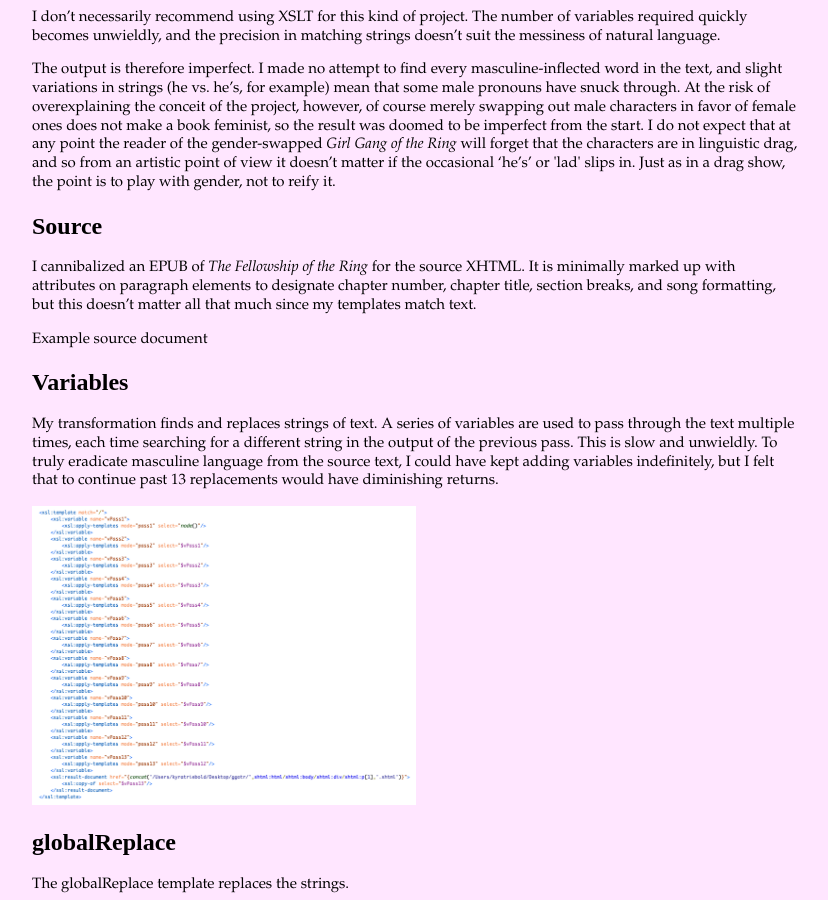
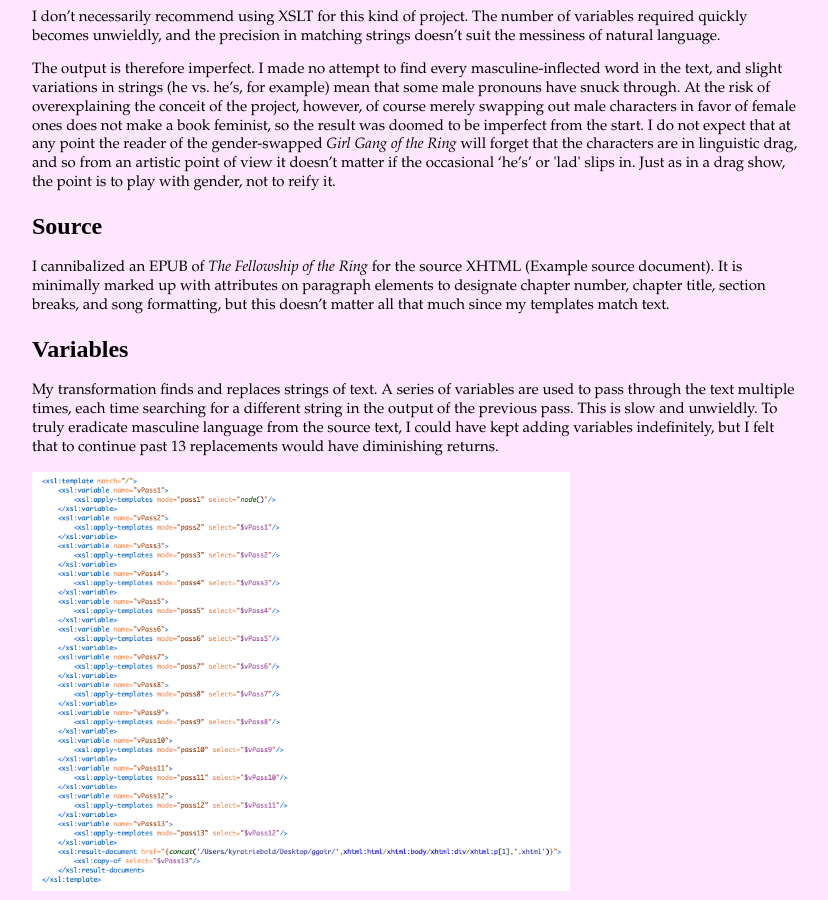
Before and after one commit to ktrie/ktrie.github.io, a Jekyll site: the page built from GGOTR/technical.html, in a window 1280 px wide and 900 px high, scrolled down 352 px. Shown: the whole window, without its empty margins (224-1052 px from the left). Built offline with Jekyll 4.4.1, drawn with Linux system fonts in a browser that asks for light colours.

Commit message:
Update technical.html

```diff
--- a/GGOTR/technical.html
+++ b/GGOTR/technical.html
@@ -13,21 +13,19 @@ title: Technical
 
 <h2>Source</h2>
 
-<p>I cannibalized an EPUB of <em>The Fellowship of the Ring</em> for the source XHTML. It is minimally marked up with attributes on paragraph elements to designate chapter number, chapter title, section breaks, and song formatting, but this doesn’t matter all that much since my templates match text.</p>
-
-<p><a href="https://github.com/ktrie/ktrie.github.io/blob/main/GGOTR/Fellowshipofth_chap-10.xhtml">Example source document</a></p>
+<p>I cannibalized an EPUB of <em>The Fellowship of the Ring</em> for the source XHTML <a href="https://github.com/ktrie/ktrie.github.io/blob/main/GGOTR/Fellowshipofth_chap-11.xhtml">(Example source document)</a>. It is minimally marked up with attributes on paragraph elements to designate chapter number, chapter title, section breaks, and song formatting, but this doesn’t matter all that much since my templates match text.</p>
 
 <h2>Variables</h2>
 
 <p><a href="/GGOTR/feminizer.xsl">My transformation</a> finds and replaces strings of text. A series of variables are used to pass through the text multiple times, each time searching for a different string in the output of the previous pass. This is slow and unwieldly. To truly eradicate masculine language from the source text, I could have kept adding variables indefinitely, but I felt that to continue past 13 replacements would have diminishing returns.</p>
 
-<img src="/GGOTR/feminizer_variables.jpeg" style="width:50%;height:50%;">
+<img src="/GGOTR/feminizer_variables.jpeg" style="width:70%;height:70%;">
 
 <h2>globalReplace</h2>
 
 <p>The globalReplace template replaces the strings.</p>
 
-<img src="/GGOTR/feminizer_replace.jpeg" style="width:50%;height:50%;">
+<img src="/GGOTR/feminizer_replace.jpeg" style="width:70%;height:70%;">
 
 <p>It is a little too strict for the messiness of natural language.</p>
 
```
